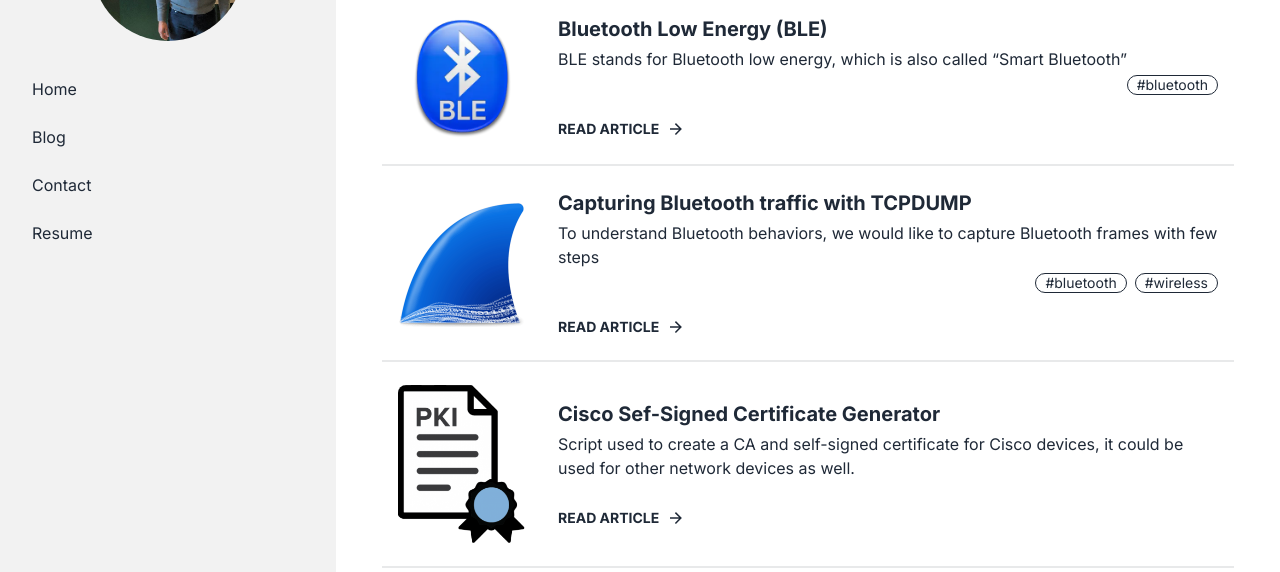
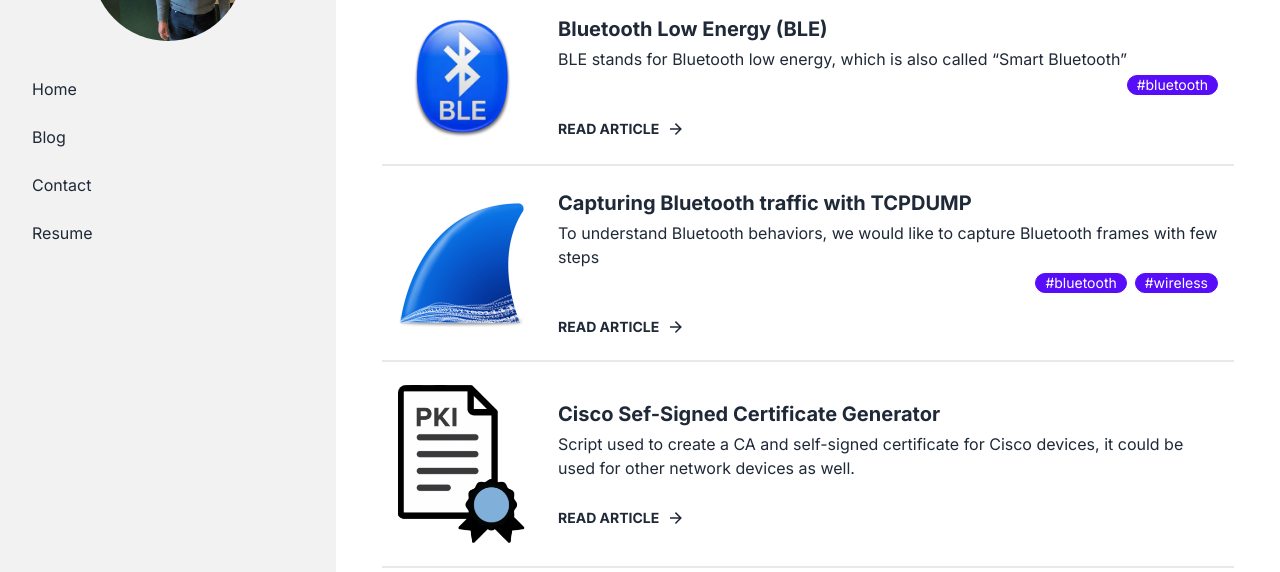
Before and after one commit to darwincastro/dar-fi.com, an Astro site: page /blog in a window 1280 px wide. Shown: the part 139-711 px from the top of the page. Built offline with nearby package versions, Linux system fonts and the light colour scheme; Astro itself is replaced by a stand-in of ours.

Commit message:
Use badge-primary

```diff
--- a/src/components/HorizontalCard.astro
+++ b/src/components/HorizontalCard.astro
@@ -13,7 +13,7 @@
         </h3>
         <p class="py-1 text-1xl">{desc}</p>
         <div class="card-actions justify-end">
-          {tags && tags.map((tag) => <div class="badge badge-outline">{tag}</div>)}
+          {tags && tags.map((tag) => <div class="badge badge-primary">{tag}</div>)}
         </div>
         <div class="card-actions items-center mt-6">
           <a href={url} class="uppercase text-sm font-bold hover:underline -ml-2 block" target={target}>read article</a>
```
